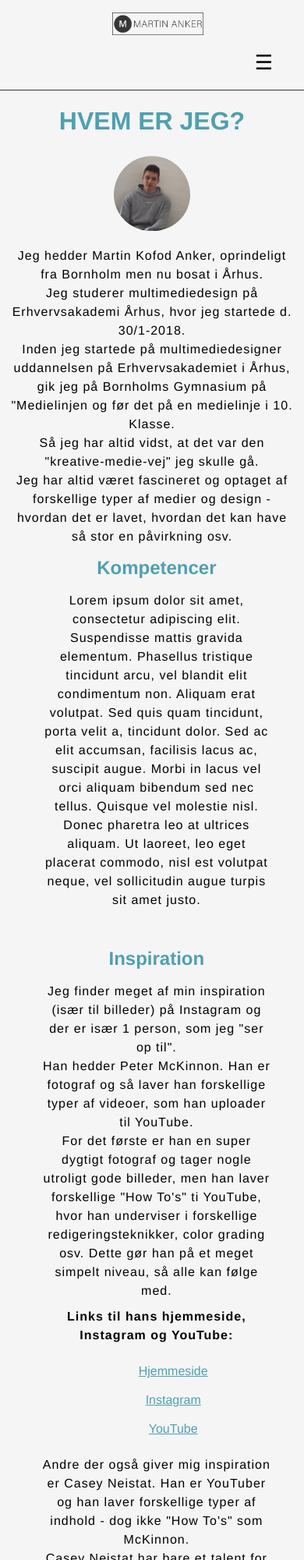
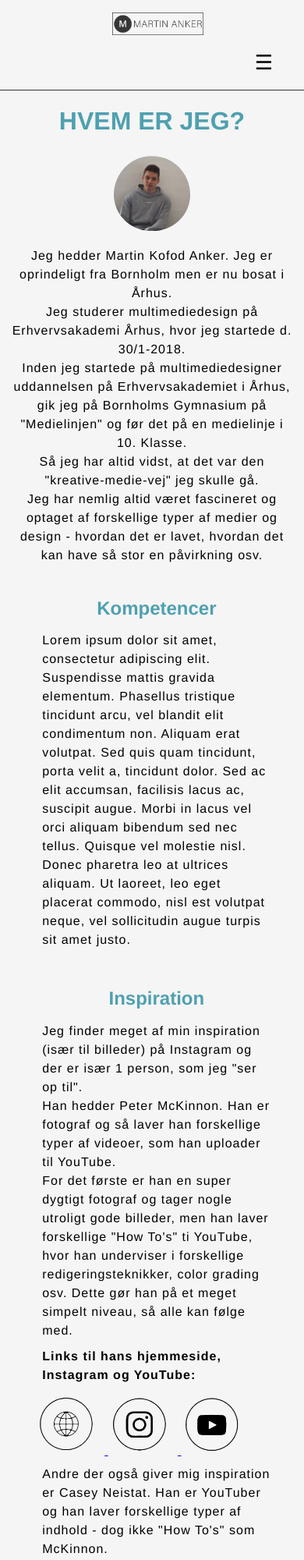
Before and after one commit to martinanker/martinanker.github.io, a plain HTML site: page martin.html in a window 390 px wide. Shown: the top 2000 px of the page at 78% size. Drawn offline with Linux system fonts and the light colour scheme.

Commit message:
Add files via upload

```diff
--- a/css/style.css
+++ b/css/style.css
@@ -99,14 +99,12 @@ p {
 
 /*-----------CASES--------------*/
 
-
 /*------------MARTIN--------------*/
 
 #profilbillede {
     display: block;
     margin-left: auto;
     margin-right: auto;
-    filter: grayscale(0%);
     width: 25%;
     border-radius: 50%;
     padding-bottom: 2%;
@@ -137,6 +135,11 @@ ul li a:visited {
     color: #4fa0b0;
     }
 
+a img {
+    padding-left: 2%;
+    padding-right: 3%;
+}
+
 /*-----------GALLERI-------------*/
 
 div.gallery {
@@ -163,7 +166,6 @@ ul li {
 
 
 
-/*-----------MOBIL-------------*/
 /*----NAVIGATION,LOGO,ANDET----*/
 
 @media (max-width: 768px) {
@@ -215,9 +217,7 @@ ul li {
     margin: 3%;
     line-height: 1.5;
     letter-spacing: 1px;
-    text-align
 }
-
 
 /*-----------FORSIDE-----------*/
 
@@ -243,9 +243,16 @@ ul li {
     margin-right: auto;
     padding-bottom: 7%;
     width: 80%;
+    text-align: left;
+    }
+
+    h2 {
         text-align: center;
     }
 
+    a img {
+        padding-left: 0;
+    }
 /*-----------GALLERI-------------*/
 
 div.gallery {
--- a/martin.html
+++ b/martin.html
@@ -4,7 +4,7 @@
     <meta charset="utf-8">
     <!-- HUSK SPROG ENG=EN DK=DA - HUSK AT UDFYLDE BESKRIVELSE TIL SEO-->
     <meta name="description" content="">
-    <meta name="keywords" content="">
+    <meta name="keywords" content="Martin Kofod Anker, information, hvem er,">
     <meta name="author" content="Martin Anker">
     <meta name="viewport" content="width=device-width, initial-scale=1.0">
     <title>Martin Kofod Anker - Om mig</title>
@@ -36,8 +36,8 @@
 <img id="profilbillede" src="images/martin_anker.jpg" alt="Profilbillede af Martin Anker">
 
 
-    <p id="intromartin">Jeg hedder Martin Kofod Anker, oprindeligt fra Bornholm men nu bosat i Århus.<br>Jeg studerer multimediedesign på Erhvervsakademi Århus, hvor jeg startede d. 30/1-2018.<br>Inden jeg startede på multimediedesigner uddannelsen på Erhvervsakademiet i Århus, gik jeg på Bornholms Gymnasium på "Medielinjen og før det på en medielinje i 10. Klasse.<br>Så jeg har altid vidst, at det var den "kreative-medie-vej" jeg skulle gå.<br>Jeg har altid været fascineret og optaget af forskellige typer af medier og design - hvordan det er lavet, hvordan det kan have så stor en påvirkning osv.</p>
-    <div class="column2">
+    <p id="intromartin">Jeg hedder Martin Kofod Anker. Jeg er oprindeligt fra Bornholm men er nu bosat i Århus.<br>Jeg studerer multimediedesign på Erhvervsakademi Århus, hvor jeg startede d. 30/1-2018.<br>Inden jeg startede på multimediedesigner uddannelsen på Erhvervsakademiet i Århus, gik jeg på Bornholms Gymnasium på "Medielinjen" og før det på en medielinje i 10. Klasse.<br>Så jeg har altid vidst, at det var den "kreative-medie-vej" jeg skulle gå.<br>Jeg har nemlig altid været fascineret og optaget af forskellige typer af medier og design - hvordan det er lavet, hvordan det kan have så stor en påvirkning osv.</p>
+    <div class="column2"><br>
 <h2>Kompetencer</h2>
 <p>Lorem ipsum dolor sit amet, consectetur adipiscing elit. Suspendisse mattis gravida elementum. Phasellus tristique tincidunt arcu, vel blandit elit condimentum non. Aliquam erat volutpat. Sed quis quam tincidunt, porta velit a, tincidunt dolor. Sed ac elit accumsan, facilisis lacus ac, suscipit augue. Morbi in lacus vel orci aliquam bibendum sed nec tellus. Quisque vel molestie nisl. Donec pharetra leo at ultrices aliquam. Ut laoreet, leo eget placerat commodo, nisl est volutpat neque, vel sollicitudin augue turpis sit amet justo.</p>
     </div>
@@ -45,11 +45,15 @@
 <h2>Inspiration</h2>
 <p>Jeg finder meget af min inspiration (især til billeder) på Instagram og der er især 1 person, som jeg "ser op til".<br>Han hedder Peter McKinnon. Han er fotograf og så laver han forskellige typer af videoer, som han uploader til YouTube.<br>For det første er han en super dygtigt fotograf og tager nogle utroligt gode billeder, men han laver forskellige "How To's" ti YouTube, hvor han underviser i forskellige redigeringsteknikker, color grading osv. Dette gør han på et meget simpelt niveau, så alle kan følge med.</p>
 <p><b>Links til hans hjemmeside, Instagram og YouTube:</b></p>
-<ul>
-    <li><a href="http://www.petermckinnon.com/" target="_blank">Hjemmeside</a></li>
-    <li><a href="https://www.instagram.com/petermckinnon" target="_blank">Instagram</a></li>
-    <li><a href="https://www.youtube.com/channel/UC3DkFux8Iv-aYnTRWzwaiBA" target="_blank">YouTube</a></li>
-</ul>
+    <a href="http://www.petermckinnon.com/" target="_blank">
+        <img src="images/Website.png" alt="Hjemmeside" width="80">
+    </a>
+    <a href="https://www.instagram.com/petermckinnon" target="_blank">
+        <img src="images/Instagram.png" alt="Instagram" width="80">
+    </a>
+    <a href="https://www.youtube.com/channel/UC3DkFux8Iv-aYnTRWzwaiBA" target="_blank">
+        <img src="images/YouTube.png" alt="YouTube" width="80">
+    </a>
 <p>Andre der også giver mig inspiration er Casey Neistat. Han er YouTuber og han laver forskellige typer af indhold - dog ikke "How To's" som McKinnon.<br>Casey Neistat har bare et talent for videoproduktioner - han har øje for de rigtige vinkler, beskæringer osv.</p>
     </div>
 
```
Also changed, not shown: cases.html (+2 -2 lines), galleri.html (+3 -3 lines), index.html (+5 -6 lines), kontakt.html (+2 -1 lines), images/Instagram.png (added), images/Website.png (added), images/YouTube.png (added). Lines whose indentation alone changed are shown as unchanged.
